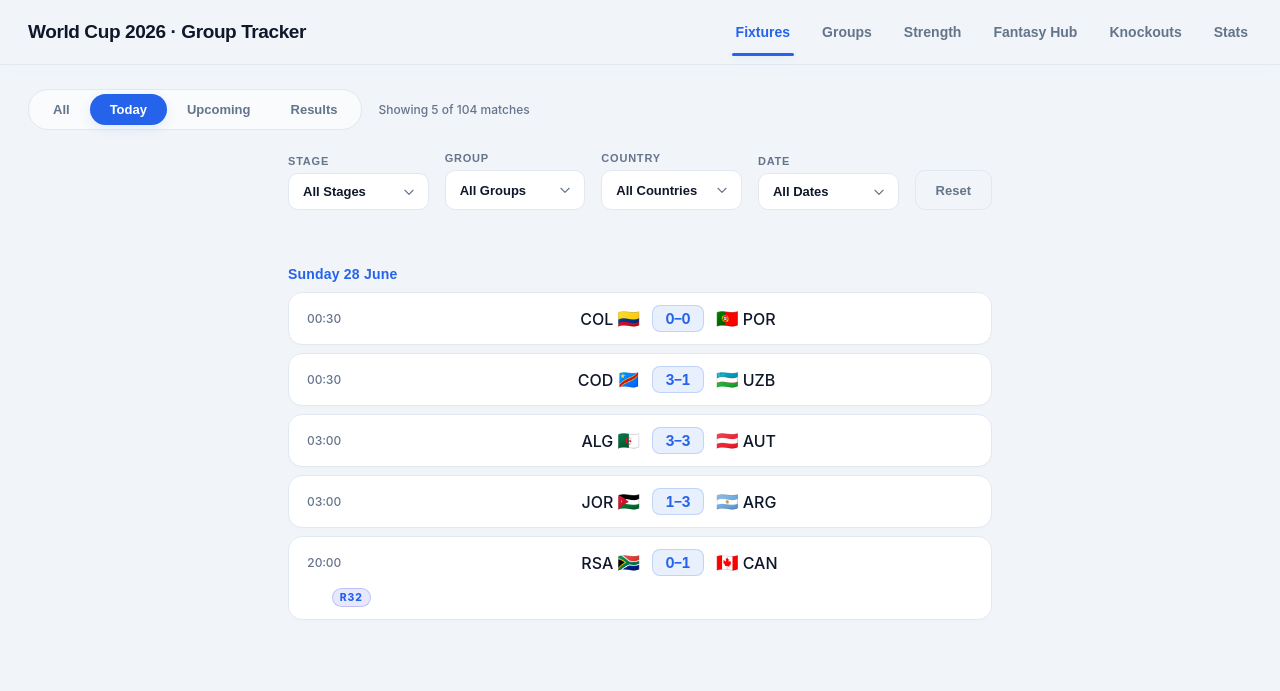
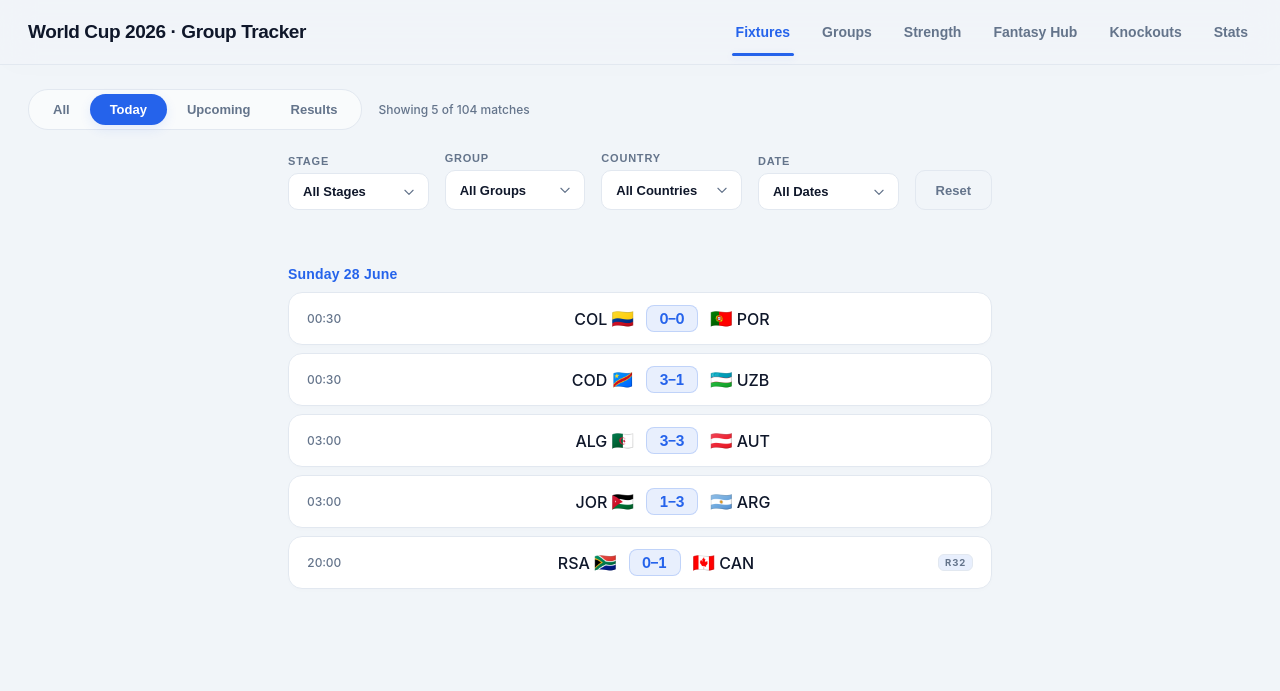
Before and after one commit to arush-qala/world-cup-2026-tracker, a website with bundled scripts: page index.html in a window 1280 px wide. Built offline with nearby package versions, Linux system fonts and the light colour scheme.

Commit message:
fix: stage pill inline in grid, subtler pill design, show real KO time not 'KO' text

```diff
--- a/css/styles.css
+++ b/css/styles.css
@@ -264,7 +264,7 @@ body {
 }
 .fx-row {
   display: grid;
-  grid-template-columns: 64px 1fr auto 1fr;
+  grid-template-columns: 64px 1fr auto 1fr auto;
   align-items: center;
   gap: 12px;
   padding: 12px 18px;
@@ -1369,16 +1369,15 @@ body {
 
 /* ── Fixture row enhancements ── */
 .fx-stage-pill {
-  font-size: 0.65rem;
-  font-weight: 800;
-  letter-spacing: 1px;
-  padding: 2px 7px;
-  border-radius: 99px;
-  background: rgba(var(--accent-rgb, 99,102,241), 0.15);
-  color: var(--accent);
-  border: 1px solid rgba(var(--accent-rgb, 99,102,241), 0.3);
-  margin-left: auto;
-  flex-shrink: 0;
+  font-size: 0.6rem;
+  font-weight: 700;
+  letter-spacing: 0.8px;
+  padding: 2px 6px;
+  border-radius: 6px;
+  background: var(--accent-glow);
+  color: var(--muted);
+  border: 1px solid var(--line);
+  white-space: nowrap;
 }
 .fx-row-live {
   border-left: 3px solid #22c55e;
--- a/js/app.js
+++ b/js/app.js
@@ -880,7 +880,7 @@ function renderFixtures(fixturesToRender = DATA.fixtures){
       const row = document.createElement('div');
       row.className = `fx-row${isLive ? ' fx-row-live' : ''}`;
       row.innerHTML =
-        `<span class="time">${played ? ukTime(f.kickoffUK) : 'KO'}</span>`+
+        `<span class="time">${ukTime(f.kickoffUK)}</span>`+
         `<span class="home">${homeName} <span class="flag">${homeFlag}</span></span>`+
         `<span class="score${isLive ? ' score-live' : ''}">${score}</span>`+
         `<span class="away"><span class="flag">${awayFlag}</span> ${awayName}</span>`+
```
